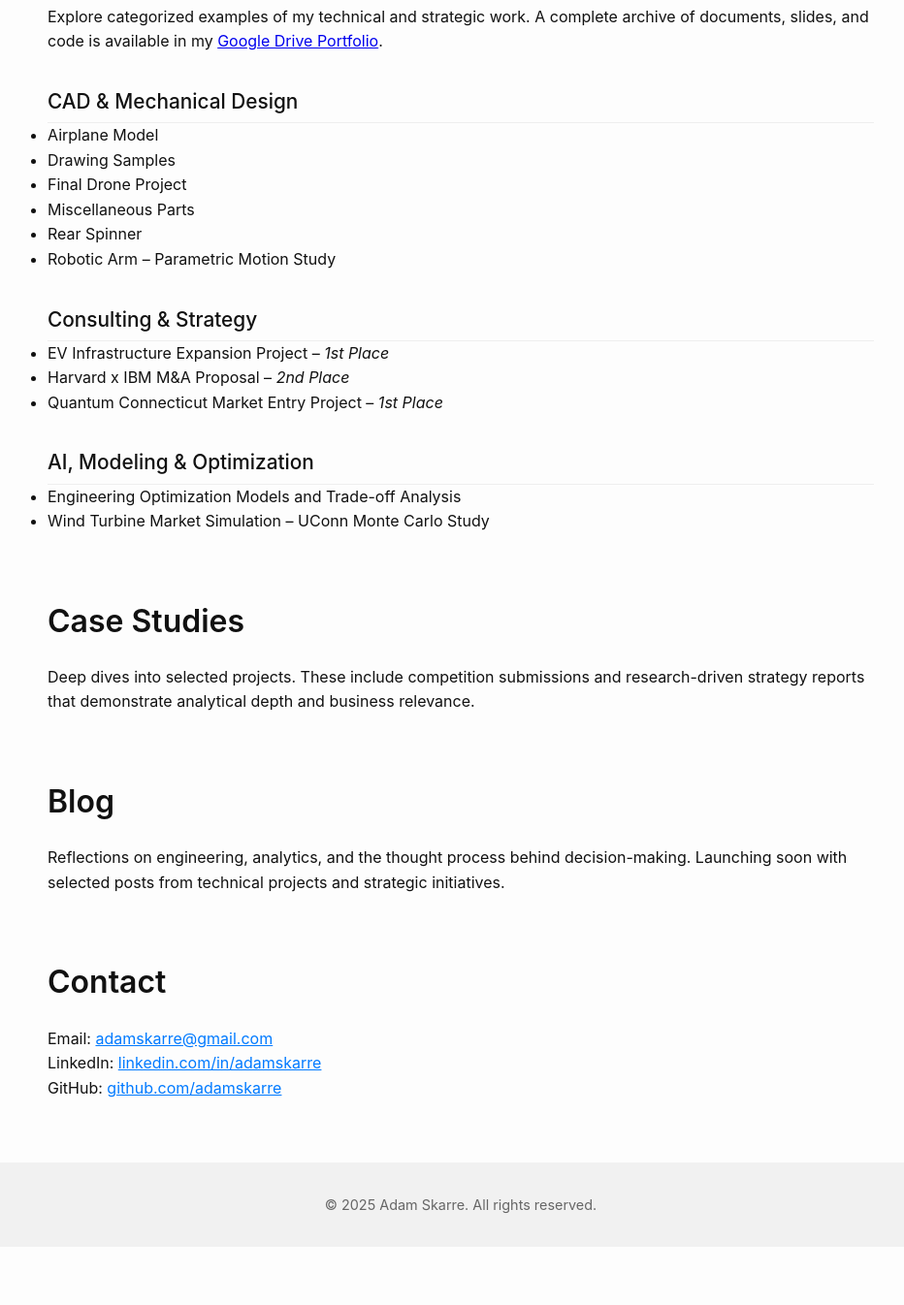
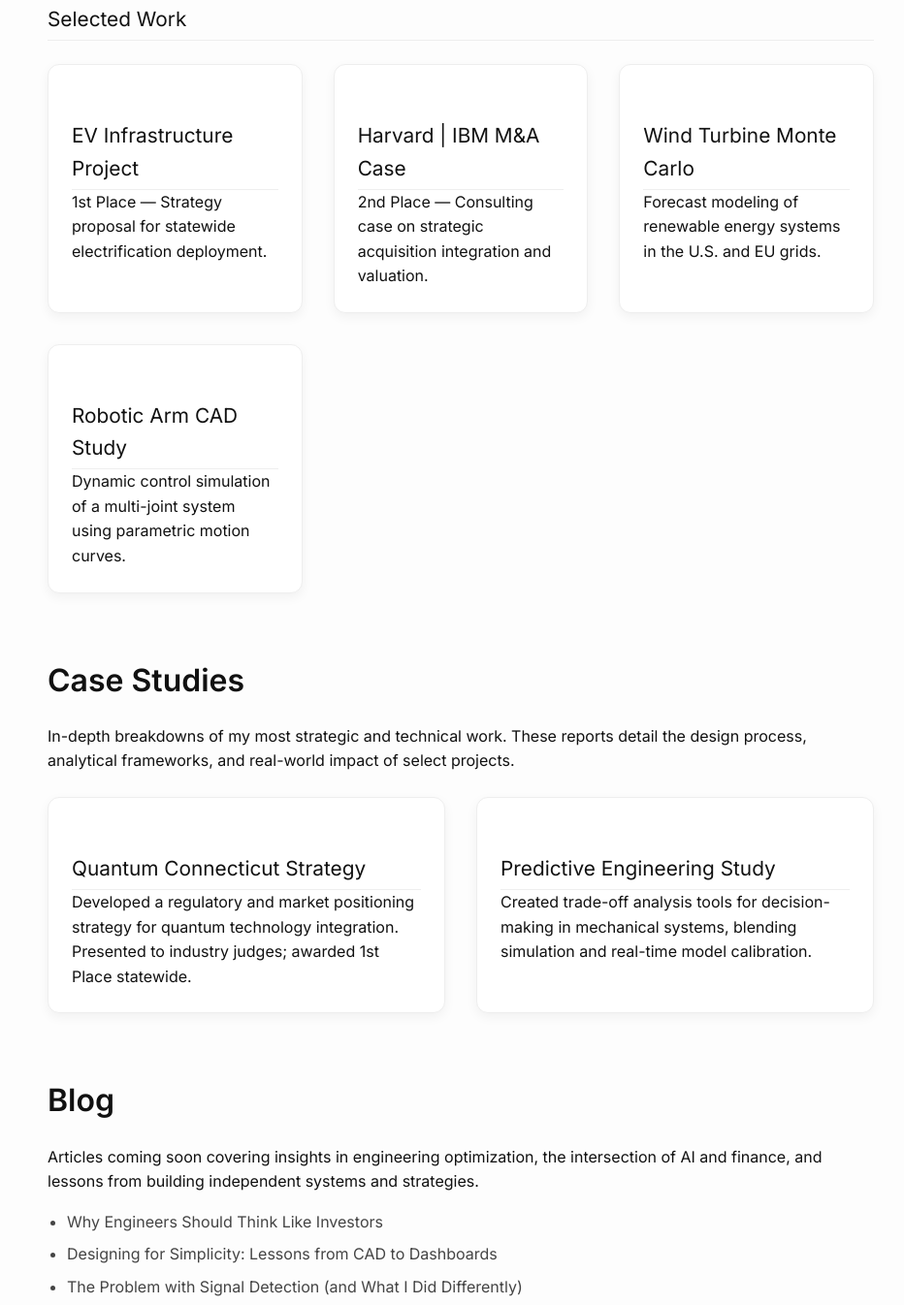
Before and after one commit to Adam-Skarre/adamskarre.com, a plain HTML site: page index.html in a window 1280 px wide. Shown: the part 894-2240 px from the top of the page at 97% size, without its empty margins (165-1097 px from the left). Before the commit the page ends 2180 px from the top, so only its background shows below. Drawn offline with Linux system fonts and the light colour scheme.

Commit message:
Update index.html

```diff
--- a/index.html
+++ b/index.html
@@ -5,28 +5,39 @@
   <meta charset="UTF-8">
   <meta name="viewport" content="width=device-width, initial-scale=1.0">
   <title>Adam Skarre | Portfolio</title>
+  <link href="https://fonts.googleapis.com/css2?family=Inter:wght@400;600;700&display=swap" rel="stylesheet">
+  <link rel="icon" href="assets/favicon.ico" type="image/x-icon">
   <link rel="stylesheet" href="style.css">
 </head>
 
 <body>
   <header>
-    <nav>
-      <h1>Adam Skarre</h1>
-      <ul>
+    <nav class="navbar">
+      <div class="nav-container">
+        <h1 class="logo">Adam Skarre</h1>
+        <ul class="nav-links">
           <li><a href="#about">About</a></li>
           <li><a href="#portfolio">Portfolio</a></li>
           <li><a href="#case-studies">Case Studies</a></li>
           <li><a href="#blog">Blog</a></li>
           <li><a href="#contact">Contact</a></li>
         </ul>
+      </div>
     </nav>
   </header>
 
   <section class="hero">
+    <div class="hero-inner">
       <h2>Engineering Vision. Strategic Precision.</h2>
       <p>A portfolio showcasing high-impact projects at the intersection of mechanical design, data-driven modeling, and strategic consulting.</p>
+      <div class="cta-group">
+        <a href="#portfolio" class="cta-button">Explore Work</a>
+        <a href="#contact" class="cta-button">Connect</a>
+      </div>
+    </div>
   </section>
 
+  <main>
     <section class="section" id="about">
       <h3>About Me</h3>
       <p>I’m an engineer with a strategic mindset—trained in mechanical systems, fluent in data modeling, and experienced in delivering business-impactful solutions. My work spans algorithmic trading platforms, CAD-based engineering design, and consulting deliverables for emerging tech and infrastructure.</p>
@@ -36,38 +47,50 @@
       <h3>Portfolio</h3>
       <p>Explore categorized examples of my technical and strategic work. A complete archive of documents, slides, and code is available in my <a href="https://drive.google.com/drive/folders/1PZVTwsQsjKCVdXT4WR3x8bL8OoGflSd6" target="_blank">Google Drive Portfolio</a>.</p>
 
-    <h4>CAD & Mechanical Design</h4>
-    <ul>
-      <li>Airplane Model</li>
-      <li>Drawing Samples</li>
-      <li>Final Drone Project</li>
-      <li>Miscellaneous Parts</li>
-      <li>Rear Spinner</li>
-      <li>Robotic Arm – Parametric Motion Study</li>
-    </ul>
-
-    <h4>Consulting & Strategy</h4>
-    <ul>
-      <li>EV Infrastructure Expansion Project – <em>1st Place</em></li>
-      <li>Harvard x IBM M&A Proposal – <em>2nd Place</em></li>
-      <li>Quantum Connecticut Market Entry Project – <em>1st Place</em></li>
-    </ul>
-
-    <h4>AI, Modeling & Optimization</h4>
-    <ul>
-      <li>Engineering Optimization Models and Trade-off Analysis</li>
-      <li>Wind Turbine Market Simulation – UConn Monte Carlo Study</li>
-    </ul>
+      <h4>Selected Work</h4>
+      <div class="project-grid">
+        <div class="project-card">
+          <h4>EV Infrastructure Project</h4>
+          <p>1st Place — Strategy proposal for statewide electrification deployment.</p>
+        </div>
+        <div class="project-card">
+          <h4>Harvard | IBM M&A Case</h4>
+          <p>2nd Place — Consulting case on strategic acquisition integration and valuation.</p>
+        </div>
+        <div class="project-card">
+          <h4>Wind Turbine Monte Carlo</h4>
+          <p>Forecast modeling of renewable energy systems in the U.S. and EU grids.</p>
+        </div>
+        <div class="project-card">
+          <h4>Robotic Arm CAD Study</h4>
+          <p>Dynamic control simulation of a multi-joint system using parametric motion curves.</p>
+        </div>
+      </div>
     </section>
 
     <section class="section" id="case-studies">
       <h3>Case Studies</h3>
-    <p>Deep dives into selected projects. These include competition submissions and research-driven strategy reports that demonstrate analytical depth and business relevance.</p>
+      <p>In-depth breakdowns of my most strategic and technical work. These reports detail the design process, analytical frameworks, and real-world impact of select projects.</p>
+      <div class="project-grid">
+        <div class="project-card">
+          <h4>Quantum Connecticut Strategy</h4>
+          <p>Developed a regulatory and market positioning strategy for quantum technology integration. Presented to industry judges; awarded 1st Place statewide.</p>
+        </div>
+        <div class="project-card">
+          <h4>Predictive Engineering Study</h4>
+          <p>Created trade-off analysis tools for decision-making in mechanical systems, blending simulation and real-time model calibration.</p>
+        </div>
+      </div>
     </section>
 
     <section class="section" id="blog">
       <h3>Blog</h3>
-    <p>Reflections on engineering, analytics, and the thought process behind decision-making. Launching soon with selected posts from technical projects and strategic initiatives.</p>
+      <p>Articles coming soon covering insights in engineering optimization, the intersection of AI and finance, and lessons from building independent systems and strategies.</p>
+      <ul class="blog-preview">
+        <li>Why Engineers Should Think Like Investors</li>
+        <li>Designing for Simplicity: Lessons from CAD to Dashboards</li>
+        <li>The Problem with Signal Detection (and What I Did Differently)</li>
+      </ul>
     </section>
 
     <section class="section" id="contact">
@@ -76,8 +99,9 @@
       <p>LinkedIn: <a href="https://www.linkedin.com/in/adamskarre" target="_blank">linkedin.com/in/adamskarre</a></p>
       <p>GitHub: <a href="https://github.com/adamskarre" target="_blank">github.com/adamskarre</a></p>
     </section>
+  </main>
 
-  <footer class="footer">
+  <footer>
     <p>&copy; 2025 Adam Skarre. All rights reserved.</p>
   </footer>
 </body>
```
Lines whose indentation alone changed are shown as unchanged.
